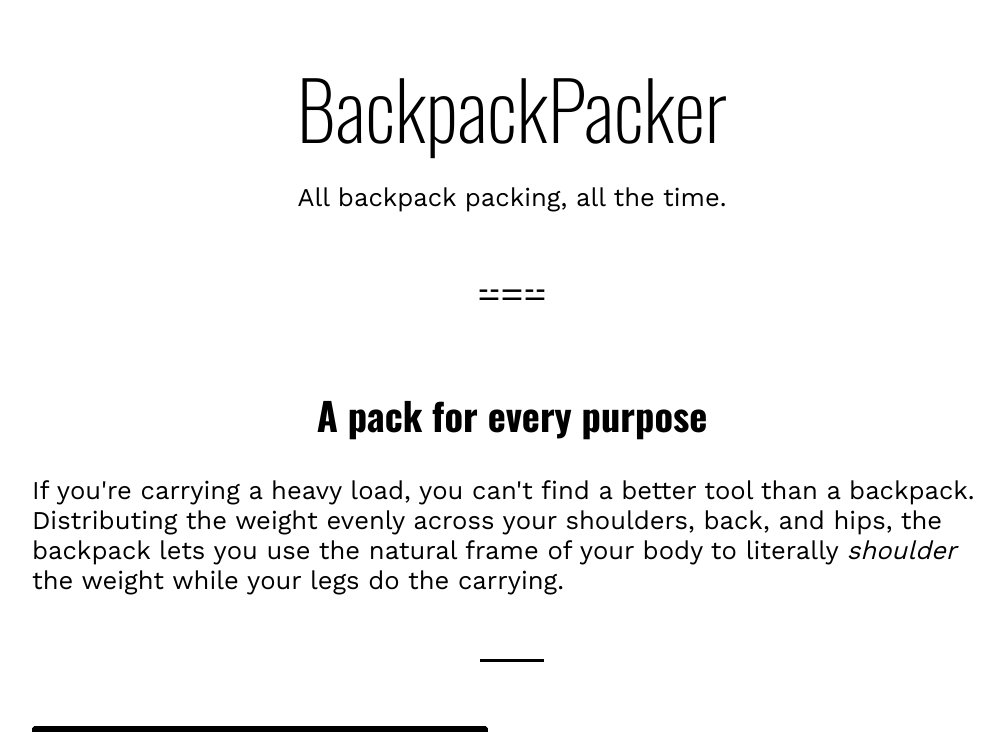
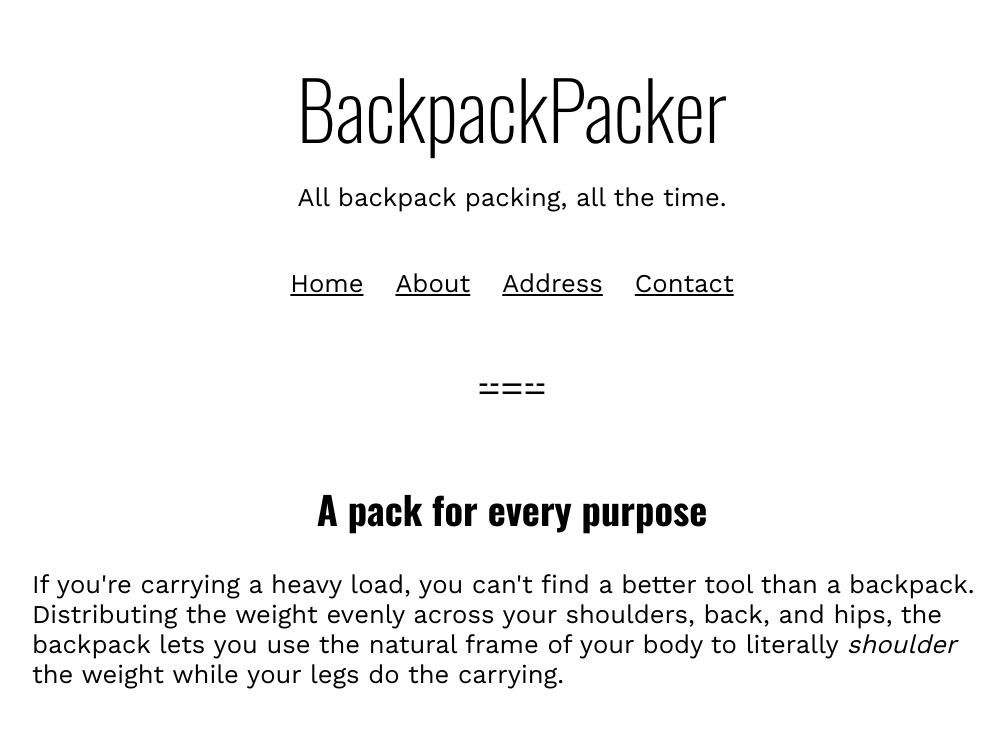
Before and after one commit to RitvikPrabhu/Javascript, a website with bundled scripts: page 05_10/index.html in a window 1280 px wide. Shown: the top 732 px of the page, without its empty margins (128-1132 px from the left). Built offline with nearby package versions, Linux system fonts and the light colour scheme.

Commit message:
All done until Chapter 5

```diff
--- a/05_10/index.html
+++ b/05_10/index.html
@@ -14,6 +14,23 @@
       type="text/css"
       media="all"
     />
+
+    <style>
+      .main-navigation ul {
+        margin: 0;
+        padding: 3rem 0 0 0;
+        display: flex;
+        justify-content: center;
+        list-style-type: none;
+      }
+
+      .main-navigation ul a {
+        display: block;
+        padding: 0.5rem 1rem;
+        color: inherit;
+      }
+    </style>
+
     <script type="module" src="Backpack.js"></script>
     <script type="module" src="script.js"></script>
   </head>
--- a/05_10/script.js
+++ b/05_10/script.js
@@ -53,10 +53,23 @@ const content = `
 `;
 
 const main = document.querySelector(".maincontent");
-
 const newArticle = document.createElement("article");
 newArticle.classList.add("backpack");
 newArticle.setAttribute("id", "everyday");
 newArticle.innerHTML = content;
+main.append(newArticle);
 
-main.append(newArticle);
+const navMenu = `
+      <li><a href="#">Home</a></li>
+      <li><a href="#">About</a></li>
+      <li><a href="#">Address</a></li>
+      <li><a href="#">Contact</a></li>
+`;
+
+const header = document.querySelector(".siteheader");
+const navigation = document.createElement("nav");
+navigation.classList.add("main-navigation");
+const navList = document.createElement("ul");
+navList.innerHTML = navMenu;
+navigation.append(navList);
+header.append(navigation);
```
Also changed, not shown: 04_01/index.html (+1 -16 lines), 04_01/script.js (+19 -1 lines), 05_11/index.html (+1 -1 lines), 05_11/script.js (+5 -5 lines).
